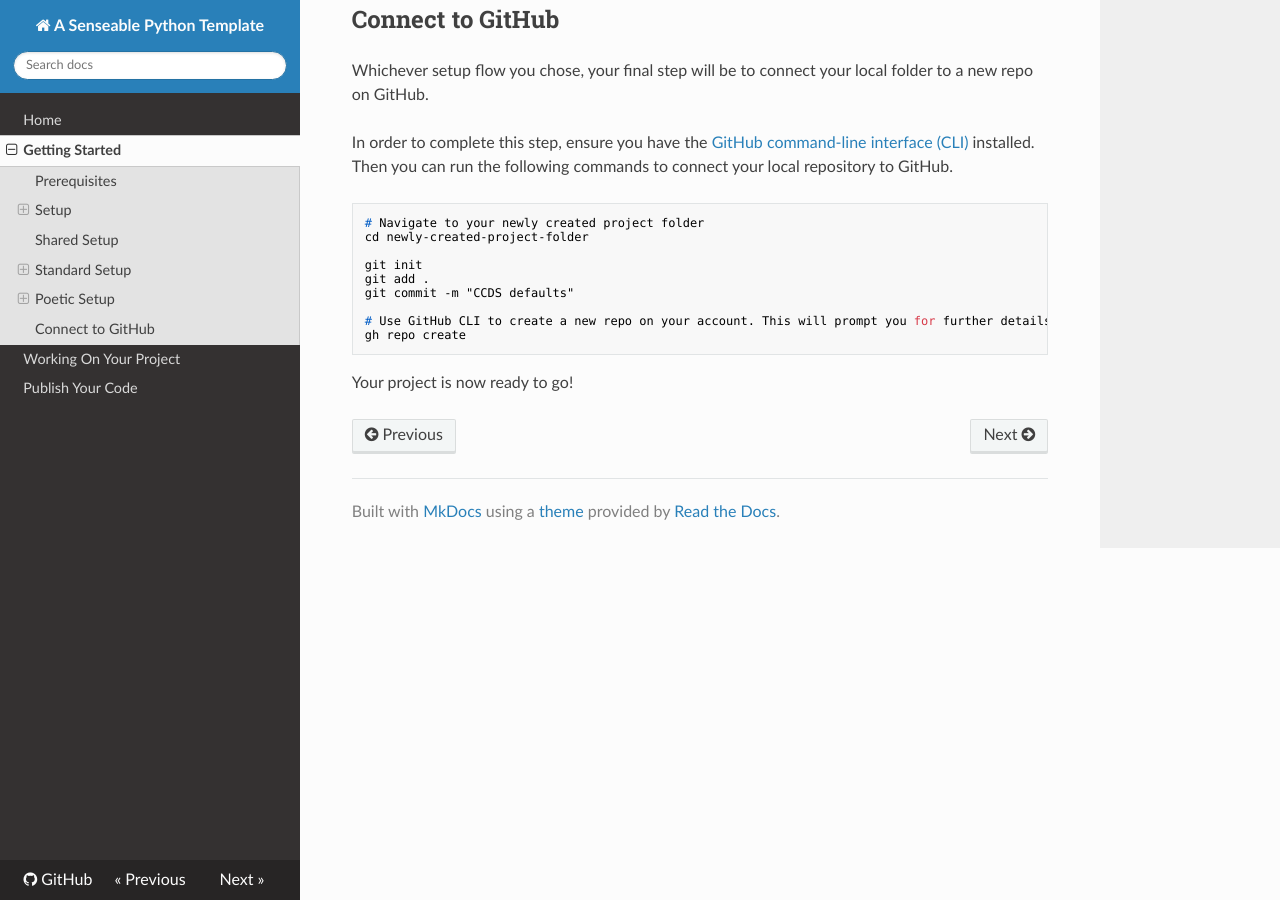
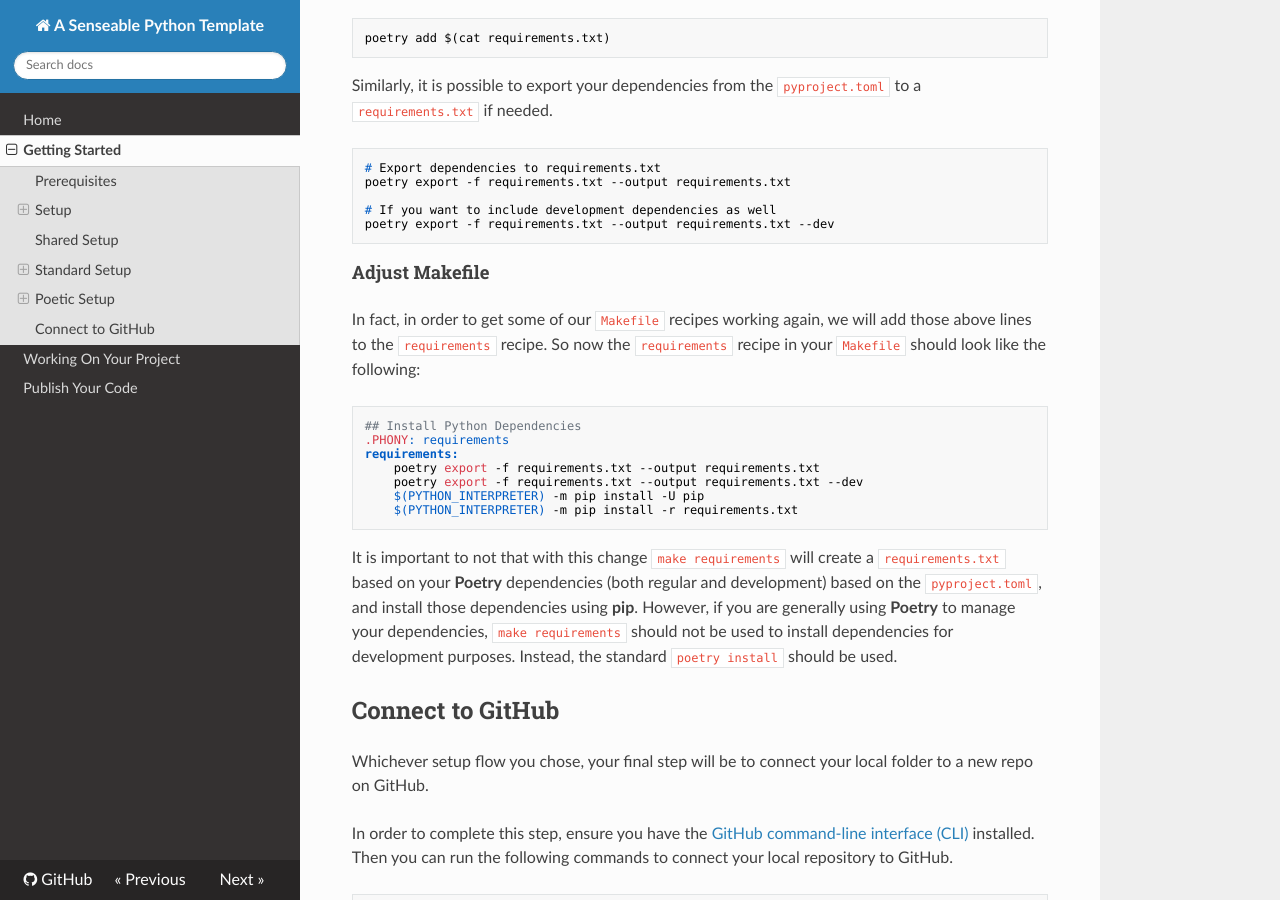
Before and after one commit to daydemir/senseable-python-template, an MkDocs documentation site: the page built from docs/getting-started.md, in a window 1280 px wide and 900 px high, scrolled down 5200 px. Built offline with MkDocs 1.6.1, drawn with Linux system fonts in a browser that asks for light colours; nearby versions of some CDN libraries; some of the changed text lies outside the part shown.

Commit message:
more dependency info

````diff
--- a/docs/getting-started.md
+++ b/docs/getting-started.md
@@ -136,6 +136,17 @@
 
 This makes it so if someone else wants to run your code, they can clone or download your repository from GitHub, and run `poetry install` themselves to have a copy of the virtual environment you are using.
 
+Let's add the helpers that come with the template to the development environment. More information on this is available in [Working On Your Project](using-your-project.md).
+```shell
+poetry add black flake8 isort --group dev
+```
+
+If you chose `yes` for the `code_scaffolding` option, then run the following command to add the packages included in the boilerplate code to the whole project.
+
+```shell
+poetry add python-dotenv loguru typer tqdm
+```
+
 #### Delete the requirements.txt
 
 In order to avoid confusion, it is recommended that you delete the `requirements.txt` file as it will remain out of date.
@@ -157,6 +168,20 @@
 # If you want to include development dependencies as well
 poetry export -f requirements.txt --output requirements.txt --dev
 ```
+
+#### Adjust Makefile
+In fact, in order to get some of our `Makefile` recipes working again, we will add those above lines to the `requirements` recipe. So now the `requirements` recipe in your `Makefile` should look like the following:
+```make
+## Install Python Dependencies
+.PHONY: requirements
+requirements:
+	poetry export -f requirements.txt --output requirements.txt
+	poetry export -f requirements.txt --output requirements.txt --dev
+	$(PYTHON_INTERPRETER) -m pip install -U pip
+	$(PYTHON_INTERPRETER) -m pip install -r requirements.txt
+```
+It is important to not that with this change `make requirements` will create a `requirements.txt` based on your **Poetry** dependencies (both regular and development) based on the `pyproject.toml`, and install those dependencies using **pip**. However, if you are generally using **Poetry** to manage your dependencies, `make requirements` should not be used to install dependencies for development purposes. Instead, the standard `poetry install` should be used.
+
 ## Connect to GitHub
 Whichever setup flow you chose, your final step will be to connect your local folder to a new repo on GitHub.
 
````
